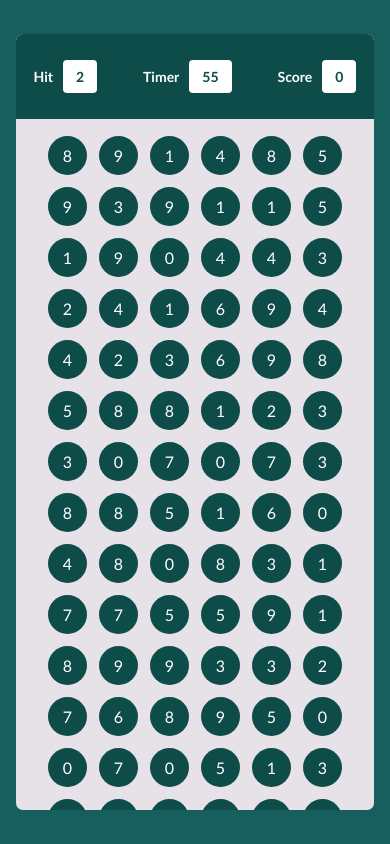
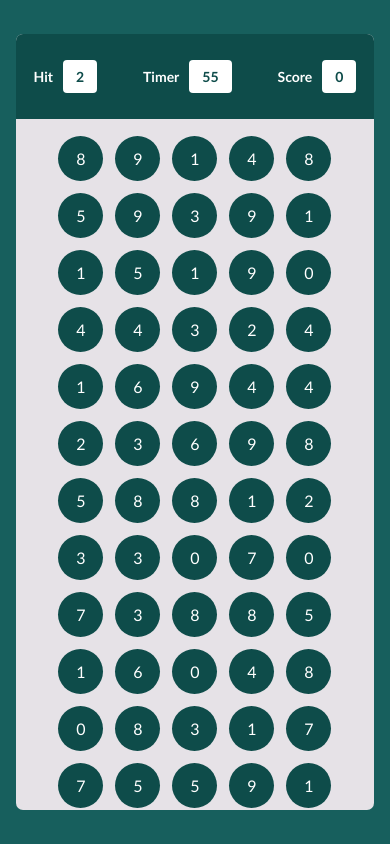
Before and after one commit to prayaschhetri1/Number-Quest, a plain HTML site: page index.html in a window 390 px wide. Drawn offline with Linux system fonts and the light colour scheme.

Commit message:
few js code added

```diff
--- a/script.js
+++ b/script.js
@@ -3,6 +3,8 @@
 let timer = 60;
 let score = 0;
 let randomNumberHit = "";
+
+// Function for making random numbers for selection
 function makeBubble() {
   let singleBubble = "";
   for (let i = 0; i < 160; i++) {
@@ -13,6 +15,7 @@ function makeBubble() {
   document.querySelector("#pannel-btm-cont").innerHTML = singleBubble;
 }
 
+// Function for the running timer
 function timerFunc() {
   let runTime = setInterval(function () {
     if (timer > 0) {
@@ -31,14 +34,14 @@ function timerFunc() {
       </div>`;
 
       let restartBtn = document.querySelector(".restart_btn");
-      restartBtn.addEventListener("click",function(){
+      restartBtn.addEventListener("click", function () {
         location.reload();
-      })
+      });
     }
   }, 1000);
 }
 
-
+// Function for random hit numbers
 function hitRandomNum() {
   randomNumberHit = Math.floor(Math.random() * 10);
   document.querySelector("#hit-number").innerHTML = randomNumberHit;
@@ -49,6 +52,7 @@ function scoreCalculation() {
   document.querySelector("#current-score").innerHTML = score;
 }
 
+// Function to check the clicked number is same to the given hit number
 function checkTheNumber() {
   document
     .querySelector("#pannel-btm-cont")
@@ -62,10 +66,12 @@ function checkTheNumber() {
     });
 }
 
-function restartTheGame(){
-   let rsBtn = document.querySelector(".restart-btn");
-   console.log(rsBtn,"Hello world")
+// Function for restarting the game
+function restartTheGame() {
+  let rsBtn = document.querySelector(".restart-btn");
+  console.log(rsBtn, "Hello world");
 }
+
 // All function calls
 makeBubble();
 timerFunc();
--- a/style.css
+++ b/style.css
@@ -121,8 +121,8 @@ body {
     font-size: 14px;
   }
   .bubble {
-    width: 39px;
-    height: 39px;
+    width: 45px;
+    height: 45px;
   }
   .game-end-cont h1{
     font-size: 25px;
```
